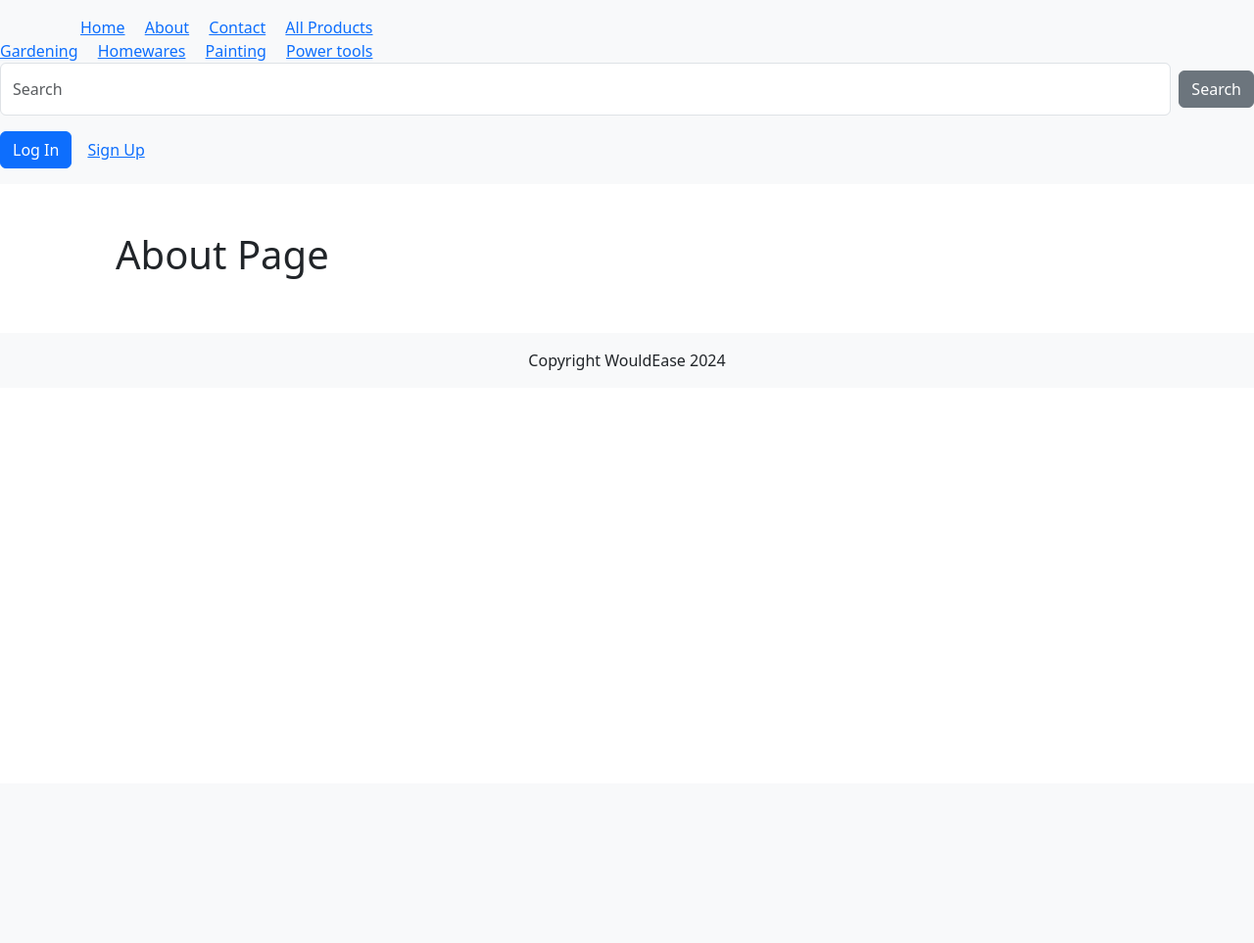
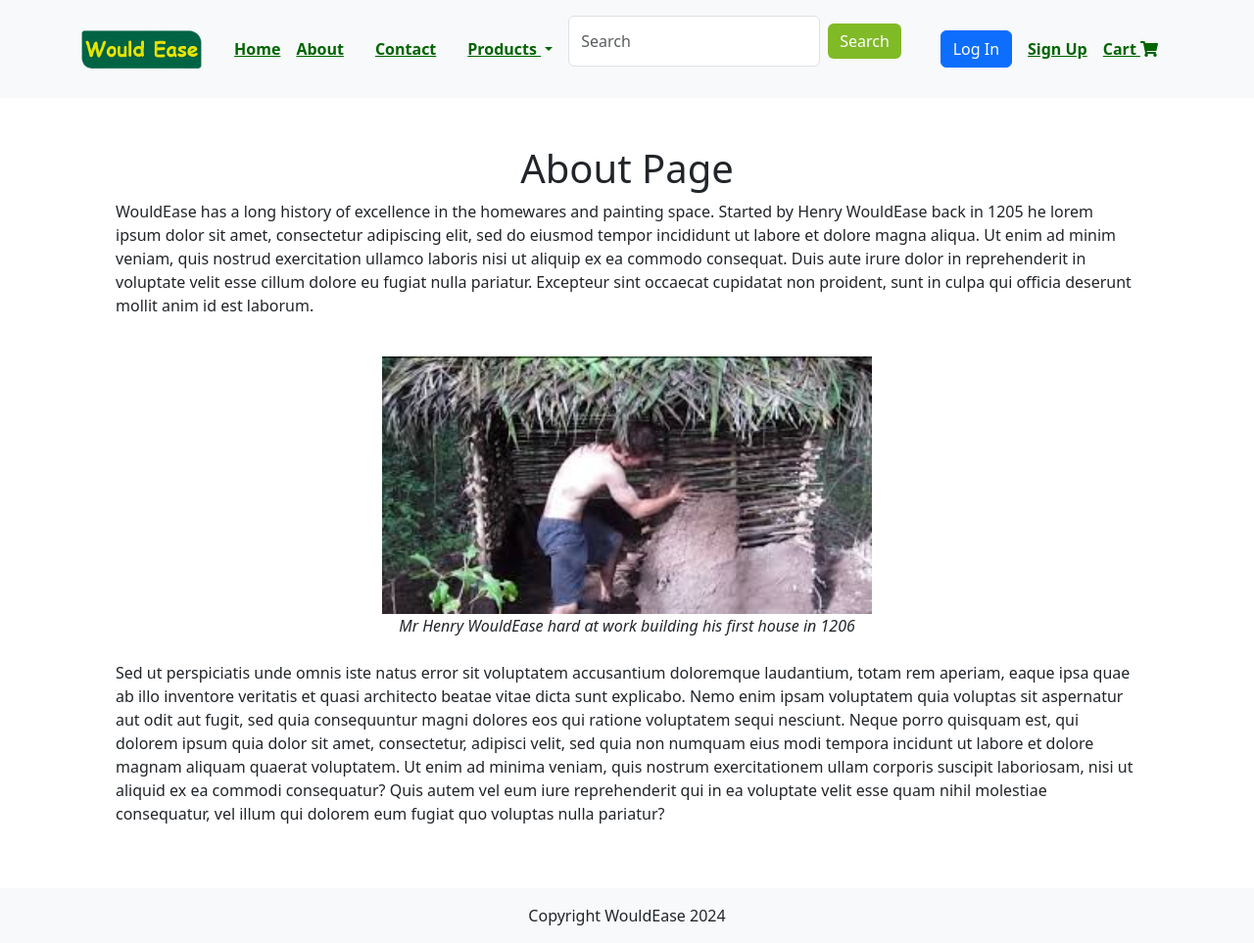
Before and after one commit to Ben-Brock/Project, a Django app: page /about/ in a window 1280 px wide. Shown: the whole page at 98% size. Before the commit the page ends 378 px from the top, so only its background shows below. Run offline with Django 5.2, Linux system fonts and the light colour scheme; data comes from the database, SQL or seed files in the repository; both versions use the stored data as it was after the commit; parts of the project's set-up code (start-up, migrations or seed data) failed here and were passed over.

Commit message:
Added styling

```diff
--- a/WouldEase/cart/templates/cart.html
+++ b/WouldEase/cart/templates/cart.html
@@ -140,7 +140,7 @@
                     <script src="https://checkout.stripe.com/checkout.js" class="stripe-button"
                         data-key="{{ data_key }}"
                         data-amount="{{ stripe_total }}"
-                        data-name="Perfect Cushion Shop"
+                        data-name="WouldEase DIY"
                         data-description="{{ description }}"
                         data-image="{% static 'images/logo.png' %}"
                         data-locale="auto"
--- /dev/null
+++ b/WouldEase/static/style/custom.css
@@ -0,0 +1,24 @@
+/* Base html styling stuff */
+a {
+    color: #006400;
+    font-weight: bold;
+}
+
+.mymain {
+    min-height: 80vh;
+}
+
+.myfooter {
+    min-height: 5vh;
+}
+
+/* Bootstrap overrides */
+.btn-secondary {
+    background-color: #80BA27;
+    border: none;
+}
+
+/* Custom stuff */
+#wouldease-logo {
+    height: 40px;
+}
--- a/WouldEase/templates/about.html
+++ b/WouldEase/templates/about.html
@@ -1,6 +1,18 @@
 <!--templates/about.html-->
 {% extends 'base.html' %}
+{% load static %}
 
 {% block content %}
-<h1>About Page</h1>
+<h1 class="text-center">About Page</h1>
+<p>WouldEase has a long history of excellence in the homewares and painting space. Started by Henry WouldEase back in 1205 he lorem ipsum dolor sit amet, consectetur adipiscing elit, sed do eiusmod tempor incididunt ut labore et dolore magna aliqua. Ut enim ad minim veniam, quis nostrud exercitation ullamco laboris nisi ut aliquip ex ea commodo consequat. Duis aute irure dolor in reprehenderit in voluptate velit esse cillum dolore eu fugiat nulla pariatur. Excepteur sint occaecat cupidatat non proident, sunt in culpa qui officia deserunt mollit anim id est laborum.</p>
+<br>
+<div class="text-center">
+    <img src="{% static 'images/mrwouldease.jpg' %}" class="mx-auto" style="width: 500px;" alt="Mr Henry WouldEase">
+    <div>
+        <i>Mr Henry WouldEase hard at work building his first house in 1206</i>
+    </div>
+</div>
+<br>
+<p>Sed ut perspiciatis unde omnis iste natus error sit voluptatem accusantium doloremque laudantium, totam rem aperiam, eaque ipsa quae ab illo inventore veritatis et quasi architecto beatae vitae dicta sunt explicabo. Nemo enim ipsam voluptatem quia voluptas sit aspernatur aut odit aut fugit, sed quia consequuntur magni dolores eos qui ratione voluptatem sequi nesciunt. Neque porro quisquam est, qui dolorem ipsum quia dolor sit amet, consectetur, adipisci velit, sed quia non numquam eius modi tempora incidunt ut labore et dolore magnam aliquam quaerat voluptatem. Ut enim ad minima veniam, quis nostrum exercitationem ullam corporis suscipit laboriosam, nisi ut aliquid ex ea commodi consequatur? Quis autem vel eum iure reprehenderit qui in ea voluptate velit esse quam nihil molestiae consequatur, vel illum qui dolorem eum fugiat quo voluptas nulla pariatur?</p>
+
 {% endblock content %}
--- a/WouldEase/templates/base.html
+++ b/WouldEase/templates/base.html
@@ -1,28 +1,32 @@
 <!-- templates/base.html -->
+{% load static %}
 <head>
-    <link rel="stylesheet" href="https://use.fontawesome.com/releases/v5.15.1/css/all.css"
-    crossorigin="anonymous">
+    <link rel="stylesheet" href="https://use.fontawesome.com/releases/v5.15.1/css/all.css" crossorigin="anonymous">
     <link href="https://cdn.jsdelivr.net/npm/bootstrap@5.3.0/dist/css/bootstrap.min.css" rel="stylesheet">
+    <link href="{% static 'style/custom.css' %}" rel="stylesheet">
 </head>
 
 <body>
     <header class="bg-light py-3">
         <div class="container d-flex justify-content-between align-items-center">
-            <nav>
-            <!--    Welcome,<a href="#" class="dropdown-toggle" data-bs-toggle="dropdown"
-                aria-haspopup="true" aria-expanded="false">{{ user.username }}
-            <i class="fas fa-user-circle"></i></a>
+            <nav class="d-flex gap-3 align-items-center">
+
+                <a class="d-flex gap-3 align-items-center" href="{% url 'home' %}">
+                    <img id="wouldease-logo" class="me-3" src="{% static 'images/banner.png' %}" alt="WouldEase logo">
+                    Home
+                </a>
+                <a class="me-3" href="{% url 'about' %}">About</a>
+                <a class="me-3" href="{% url 'contact' %}">Contact</a>
+                <a href="#" class="dropdown-toggle" data-bs-toggle="dropdown" aria-haspopup="true" aria-expanded="false">
+                    Products
+                </a>
                 <div class="dropdown-menu dropdown-menu-right">
-                    <a href="{% url 'order:order_history' %}" class="dropdown-item">Order History</a> -->
-                    <a class="me-3" href="{% url 'home' %}">Home</a>
-                    <a class="me-3" href="{% url 'about' %}">About</a>
-                    <a class="me-3" href="{% url 'contact' %}">Contact</a>
                     <a class="me-3" href="{% url 'shop:all_products' %}">All Products</a>
+                    {% for cat in links %}
+                        <a class="me-3" href = "{{cat.get_absolute_url}}"> {{cat.name}}</a>
+                    {% endfor %}
                 </div>
 
-                {% for cat in links %}
-                    <a class="me-3" href = "{{cat.get_absolute_url}}"> {{cat.name}}</a>
-                {% endfor %}
                 <form class="d-flex" action="{% url 'search_app:searchResult' %}" method="get">
                     <input class="form-control me-2" type="search" placeholder="Search"aria-label="Search" name="q">
                     <button class="btn btn-secondary my-2 my-sm 0" type="submit">Search</button>
@@ -30,10 +34,15 @@
             </nav>
             <div class="d-flex gap-3 align-items-center">
                 {% if user.is_authenticated %}
-                    Hi! {{user.username}}
-                    <a class="btn btn-secondary" onclick="event.preventDefault(); document.getElementById('logout-form').submit();">
-                        Log Out
+                    <a href="#" class="dropdown-toggle" data-bs-toggle="dropdown" aria-haspopup="true" aria-expanded="false">
+                        Hi, {{user.username}} <i class="mw-3 fas fa-user-circle"></i>
                     </a>
+                    <div class="dropdown-menu dropdown-menu-right">
+                        <a href="{% url 'order:order_history' %}" class="dropdown-item">Order History</a>
+                        <a class="btn btn-secondary" onclick="event.preventDefault(); document.getElementById('logout-form').submit();">
+                            Log Out
+                        </a>
+                    </div>
                     <form id="logout-form" action="{% url 'logout' %}" method="POST" style="display: none;">
                         {% csrf_token %}
                     </form>
@@ -41,16 +50,20 @@
                     <a class="btn btn-primary" href="{% url 'login' %}">Log In</a>
                     <a href="{% url 'signup' %}">Sign Up</a>
                 {% endif %}
+                <a class="me-3" href="{% url 'cart:cart_detail' %}">
+                    Cart <i class="fas fa-shopping-cart"></i>
+                </a>
             </div>
         </div>
     </header>
 
-    <main class="container p-5">
+    <main class="mymain container p-5">
         {% block content %}
         {% endblock content %}
     </main>
 
-    <footer class="bg-light py-3 text-center">
+    <footer class="myfooter bg-light py-3 text-center">
         Copyright WouldEase 2024
     </footer>
+    <script src="https://cdn.jsdelivr.net/npm/bootstrap@5.3.0/dist/js/bootstrap.bundle.min.js"></script>
 </body>
--- a/WouldEase/templates/home.html
+++ b/WouldEase/templates/home.html
@@ -2,7 +2,7 @@
 {% extends 'base.html' %}
 
 {% block content %}
-<h1>Home Page</h1>
+<h1 class="text-center">Home Page</h1>
 
 <div class="d-flex justify-content-evenly">
     {% for cat in links %}
--- a/WouldEase/templates/shop/product.html
+++ b/WouldEase/templates/shop/product.html
@@ -6,7 +6,7 @@
 {% endblock %}
 
 {% block title %}
-    {{ product.name }} - Perfect Cushion Store
+    {{ product.name }} - WouldEase DIY
 {% endblock %}
 
 {% block content %}
```
Also changed, not shown: WouldEase/templates/contact.html (+10 -1 lines), WouldEase/templates/shop/category.html (+5 -10 lines), WouldEase/db.sqlite3, WouldEase/static/images/banner.png (added), WouldEase/static/images/map.png (added), WouldEase/static/images/mrwouldease.jpg (added), WouldEase/templates/custom.css (deleted).
